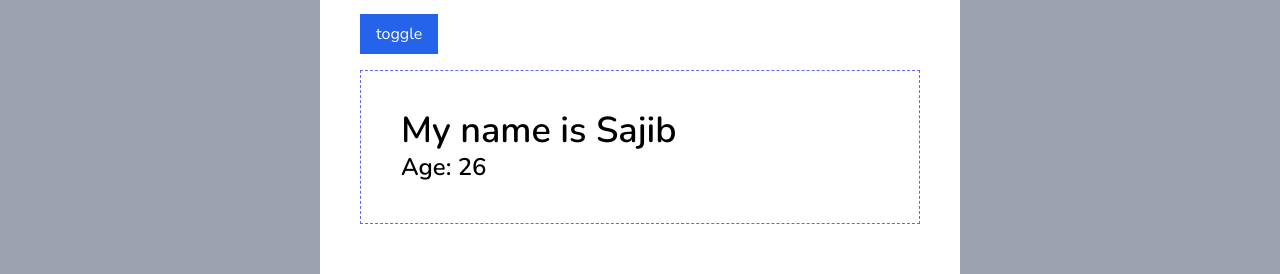
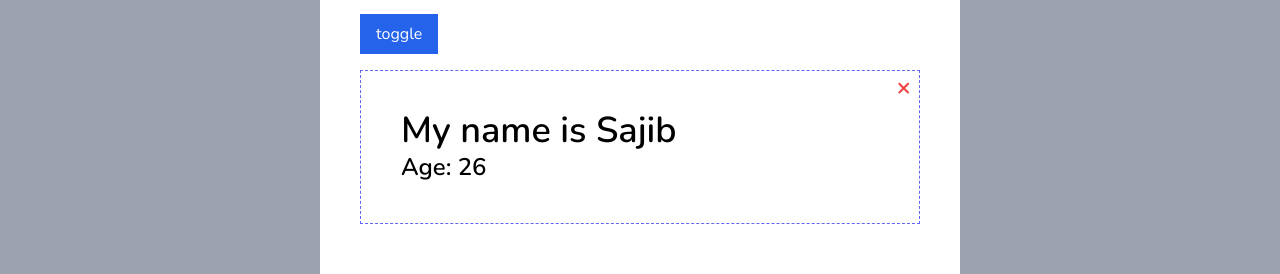
Before and after one commit to utshaweu/Vue_JS, a Vue app: page / in a window 1280 px wide. Both pictures are taken after a click on the button "toggle". Shown: the part 350-624 px from the top of the page. Built offline with nearby package versions, Linux system fonts and the light colour scheme.

Commit message:
custom event binding added

```diff
--- a/src/App.vue
+++ b/src/App.vue
@@ -7,7 +7,7 @@
 
       <button @click="toggle" class="text-white bg-blue-600 hover:bg-blue-500 py-2 px-4 mr-3">toggle</button>
 
-      <Person :name="name" :age="age" v-if="visible"/>
+      <Person @close="handlerClosePersonComponent" :name="name" :age="age" v-if="visible"/>
 
       <template #sidebar-left>
         <h1>Sidebar Left</h1>
@@ -40,7 +40,11 @@ export default {
   methods: {
     toggle(){
       this.visible = !this.visible;
+    },
+    handlerClosePersonComponent(){
+      alert("x")
     }
   }
+
 };
 </script>
--- a/src/components/Person.vue
+++ b/src/components/Person.vue
@@ -1,5 +1,6 @@
 <template>
-  <div class="border border-dashed border-indigo-500 p-10 mt-4">
+  <div class="border relative border-dashed border-indigo-500 p-10 mt-4">
+    <a @click="$emit('close')" href="#" class="text-2xl font-bold text-red-500 absolute top-0 right-2">&times;</a>
     <h1 class="text-4xl font-semibold">My name is {{name}}</h1>
     <h1 class="text-2xl font-semibold">Age: {{age}}</h1>
     <slot/>
```
